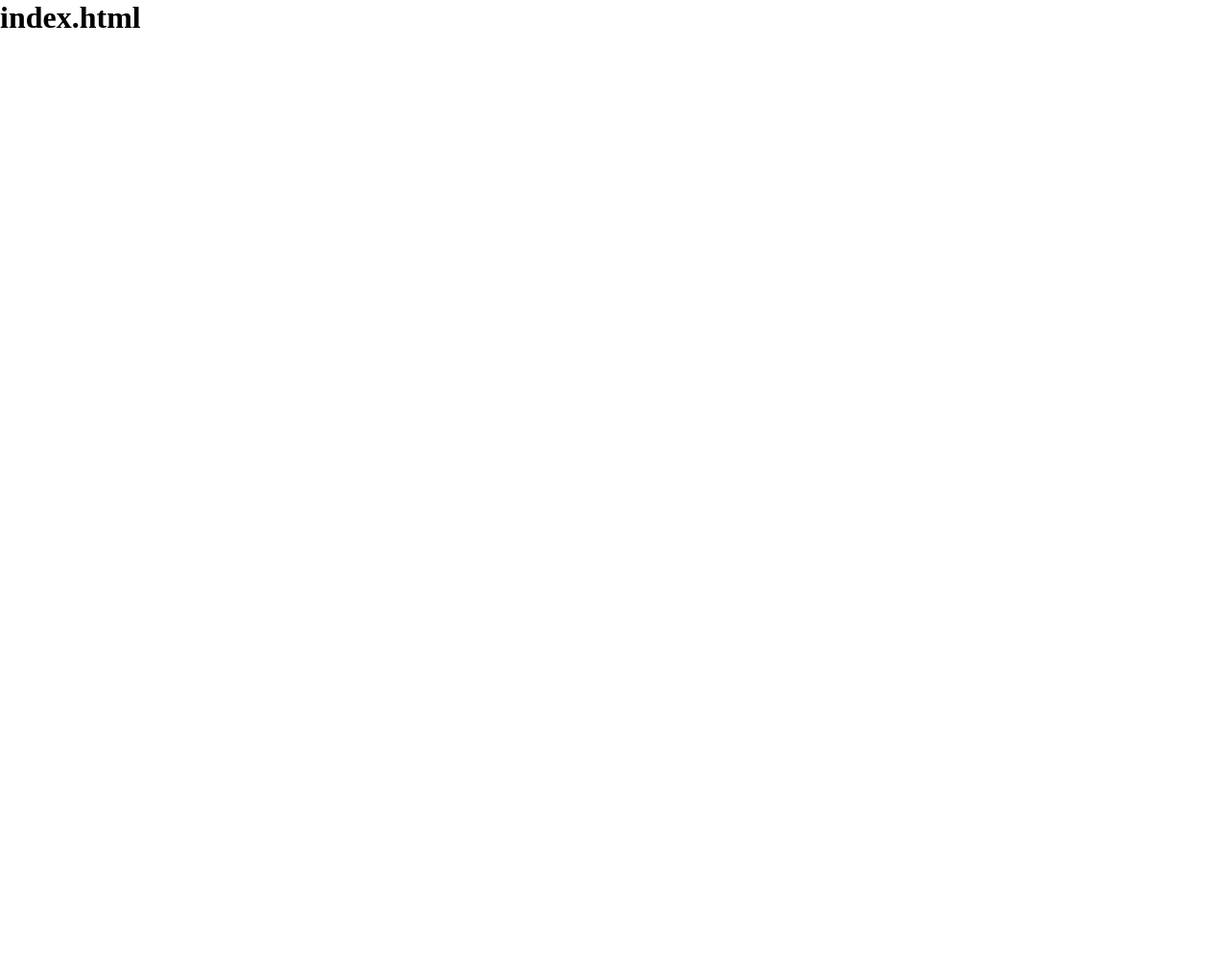
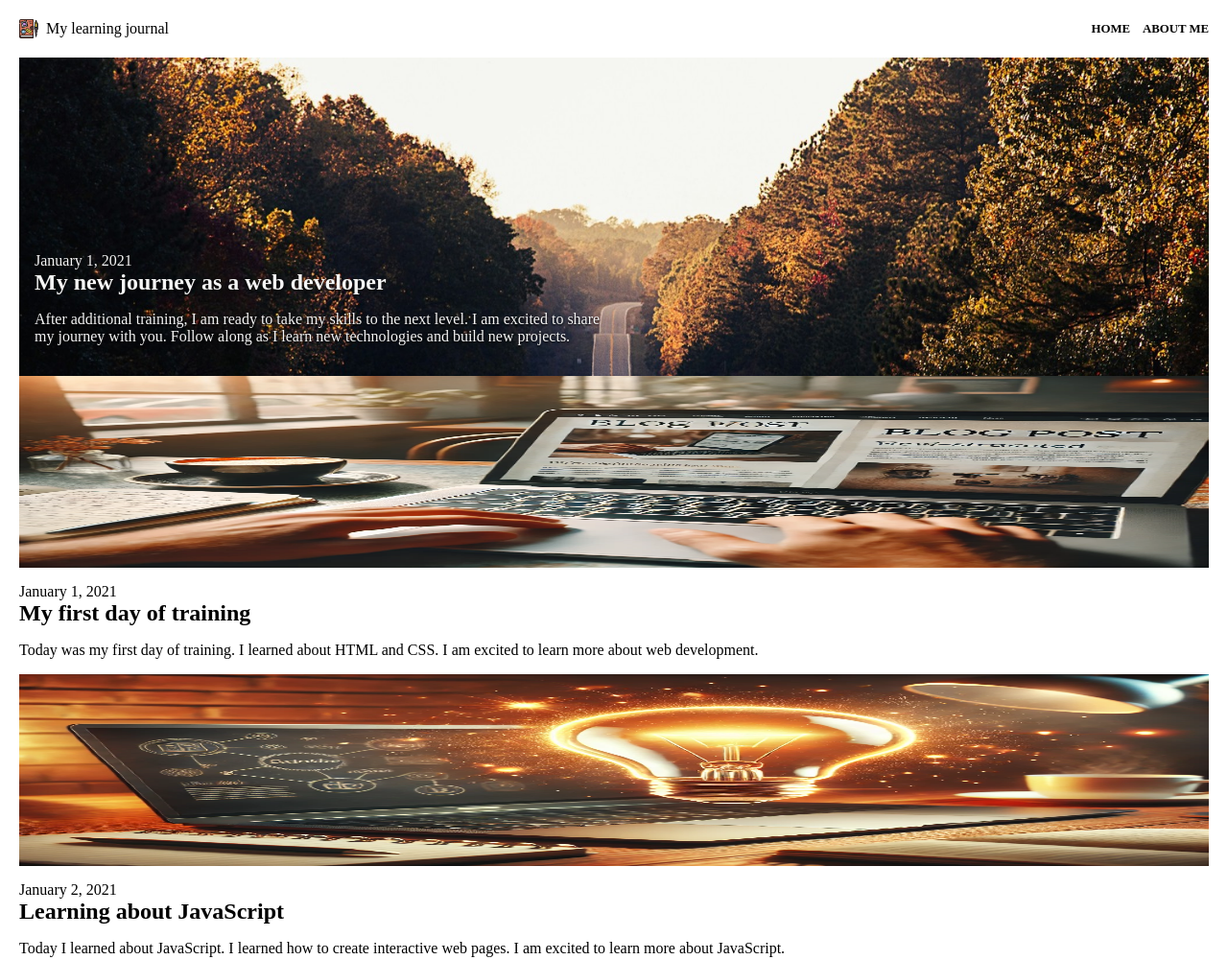
Before and after one commit to sachinkmohan/learning-journal, a plain HTML site: page index.html in a window 1280 px wide. Shown: the top 1001 px of the page at 96% size. Before the commit the page ends 800 px from the top, so only its background shows below. Drawn offline with Linux system fonts and the light colour scheme.

Commit message:
enhance index.html with structured layout and initial content for learning journal

```diff
--- a/css/style.css
+++ b/css/style.css
@@ -1,5 +1,84 @@
+/* Reset & Base styles
+   ================= */
 html,
 body {
-    margin: 0;
-    padding: 0;
+  margin: 0;
+  padding: 0;
 }
+
+/* Typography
+   ========= */
+h1,
+h2 {
+  margin: 0;
+}
+
+/* Layout & Components
+   ================= */
+main {
+  margin: 0 1.25em;
+}
+
+/* Header Component */
+#header {
+  display: flex;
+  justify-content: space-between;
+  align-items: center;
+  margin: 1.25em 1.25em;
+}
+
+/* Navigation */
+#nav {
+  display: flex;
+  gap: 1em;
+  font-size: 0.8rem;
+}
+
+#nav a {
+  text-transform: uppercase;
+  text-decoration: none;
+  color: inherit;
+  font-weight: 900;
+}
+
+/* Logo Component */
+.logo {
+  display: flex;
+  justify-content: center;
+  align-items: center;
+  gap: 0.5em;
+}
+
+.logo img {
+  display: inline-block;
+  width: 20px;
+}
+
+/* Hero Section */
+#hero {
+  background: url("/images/hero.jpg");
+  background-size: cover;
+  color: whitesmoke;
+  text-shadow: 0 1px 2px black;
+  height: 300px;
+  display: flex;
+  flex-direction: column;
+  justify-content: flex-end;
+  padding: 1em;
+}
+
+/* Blog Posts Section */
+.blog-images {
+  width: 100%;
+  height: 200px;
+  background-size: cover;
+  margin-bottom: 1em;
+}
+
+/* Media Queries
+   ============ */
+@media (min-width: 768px) {
+  .hero-content {
+    width: 50%;
+  }
+}
--- a/index.html
+++ b/index.html
@@ -1,9 +1,70 @@
 <html>
-    <head>
-        <title>My Learning Journal</title>
-        <link rel="stylesheet" href="css/style.css">
-    </head>
-    <body>
-        <h1>index.html</h1>
-    </body>
+  <head>
+    <title>My Learning Journal</title>
+    <link rel="stylesheet" href="css/style.css" />
+    <meta name="viewport" content="width=device-width, initial-scale=1" />
+  </head>
+  <body>
+    <div id="header">
+      <div class="logo">
+        <img src="images/notebook-logo.png" alt="notebook logo" />
+        <span>My learning journal</span>
+      </div>
+
+      <nav id="nav">
+        <a href="#">home</a>
+        <a href="#">about me</a>
+      </nav>
+    </div>
+
+    <main>
+      <section id="hero">
+        <div class="hero-content">
+          <date>January 1, 2021</date>
+          <h1>My new journey as a web developer</h1>
+          <p>
+            After additional training, I am ready to take my skills to the next
+            level. I am excited to share my journey with you. Follow along as I
+            learn new technologies and build new projects.
+          </p>
+        </div>
+      </section>
+
+      <section id="posts">
+        <article>
+          <img class="blog-images" src="images/blog-one.jpg" alt="blog one" />
+          <date>January 1, 2021</date>
+          <h2>My first day of training</h2>
+          <p>
+            Today was my first day of training. I learned about HTML and CSS. I
+            am excited to learn more about web development.
+          </p>
+        </article>
+
+        <article>
+          <img class="blog-images" src="images/blog-two.jpg" alt="blog two" />
+          <date>January 2, 2021</date>
+          <h2>Learning about JavaScript</h2>
+          <p>
+            Today I learned about JavaScript. I learned how to create
+            interactive web pages. I am excited to learn more about JavaScript.
+          </p>
+        </article>
+
+        <article>
+          <img
+            class="blog-images"
+            src="images/blog-three.jpg"
+            alt="blog three"
+          />
+          <date>January 3, 2021</date>
+          <h2>Building my first project</h2>
+          <p>
+            Today I built my first project. I built a simple web page using HTML
+            and CSS. I am excited to build more projects.
+          </p>
+        </article>
+      </section>
+    </main>
+  </body>
 </html>
```
Also changed, not shown: images/blog-one.jpg (added), images/blog-three.jpg (added), images/blog-two.jpg (added), images/hero.jpg (added), images/notebook-logo.png (added).
